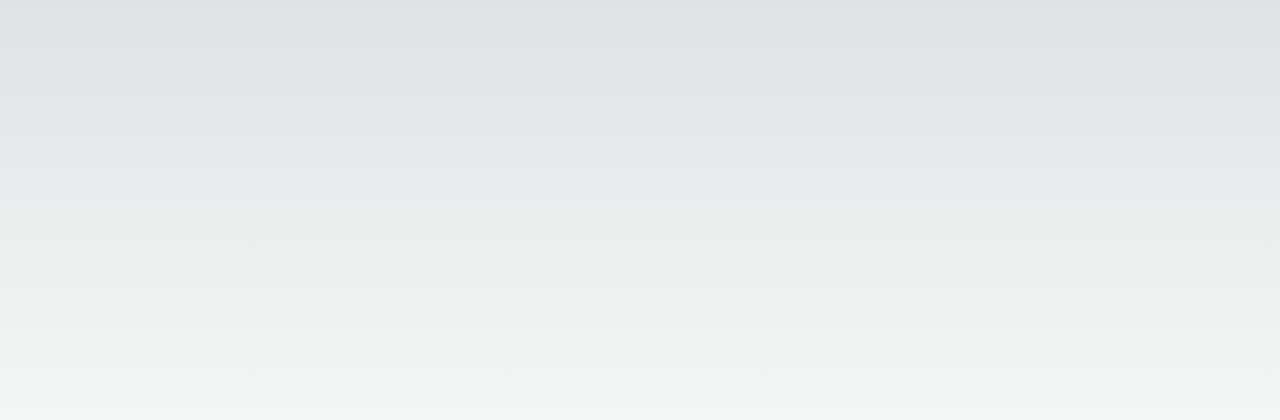
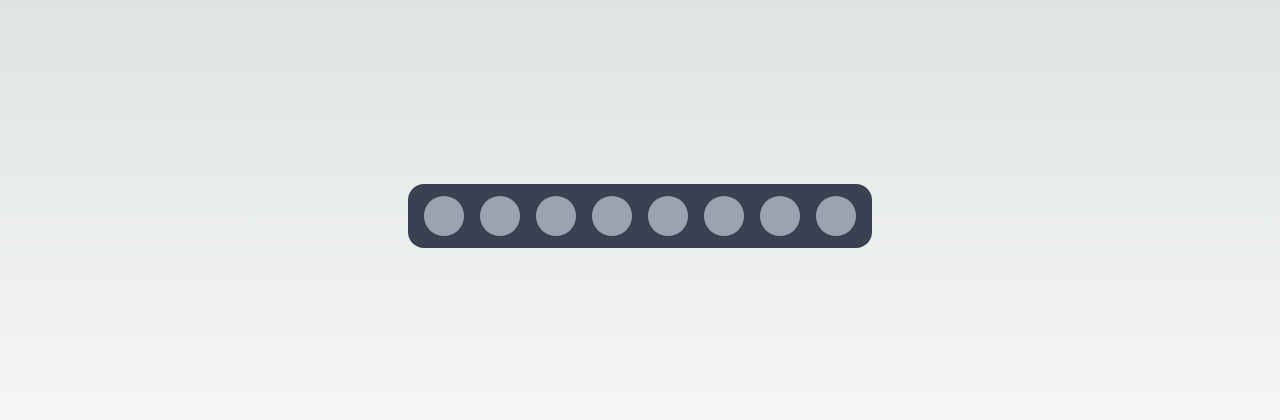
Before and after one commit to acgriswold/next-js-animated-examples, a Next.js app: page /examples/animated-dock in a window 1280 px wide. Shown: the part 184-604 px from the top of the page. Built offline with nearby package versions, Linux system fonts and the light colour scheme.

Commit message:
✨: display dock example

```diff
--- a/app/examples/animated-dock/page.tsx
+++ b/app/examples/animated-dock/page.tsx
@@ -1,3 +1,5 @@
+import Dock from "@/components/examples/dock";
+
 export default function AnimatedDock() {
-    return <></>;
+    return <Dock />;
   }
```
